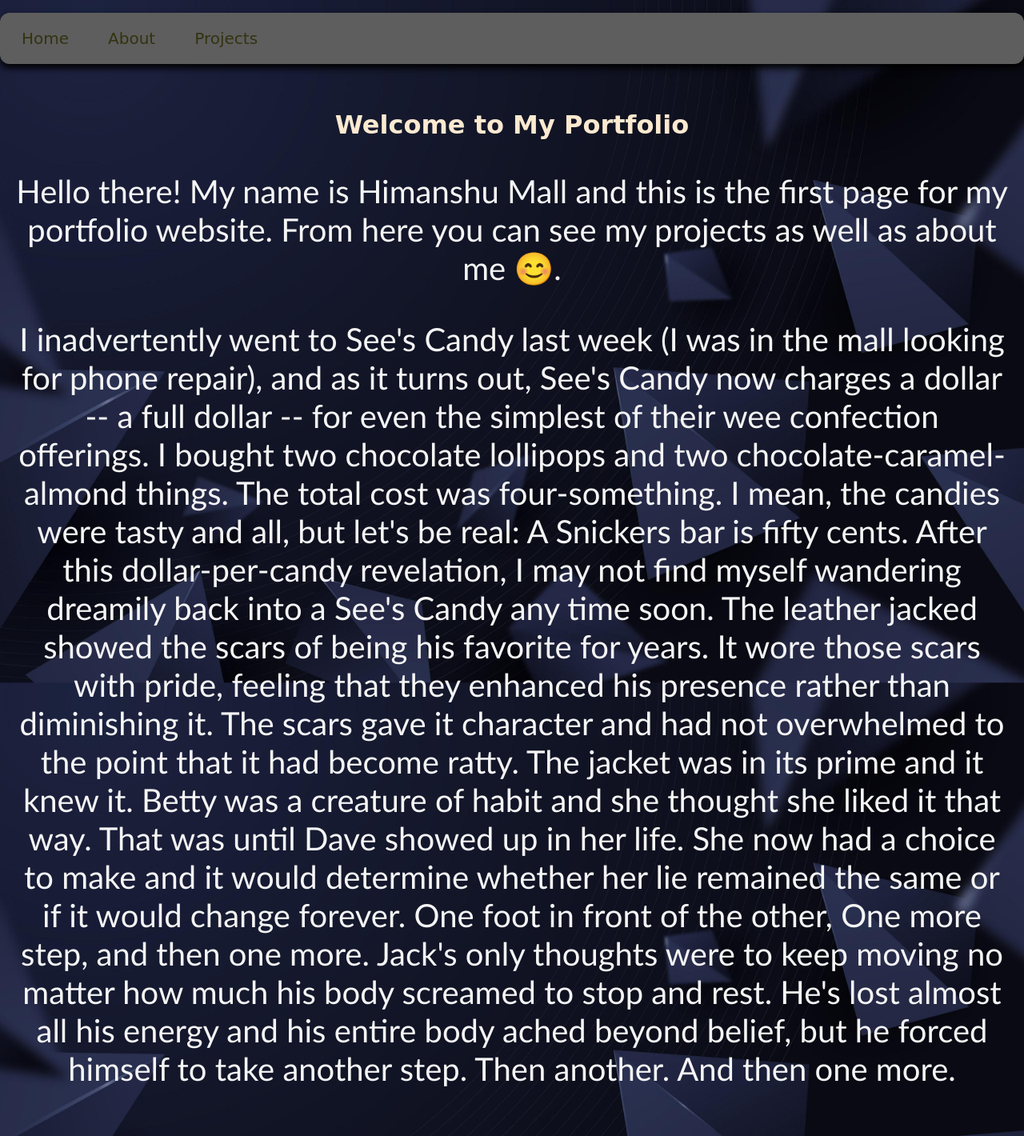
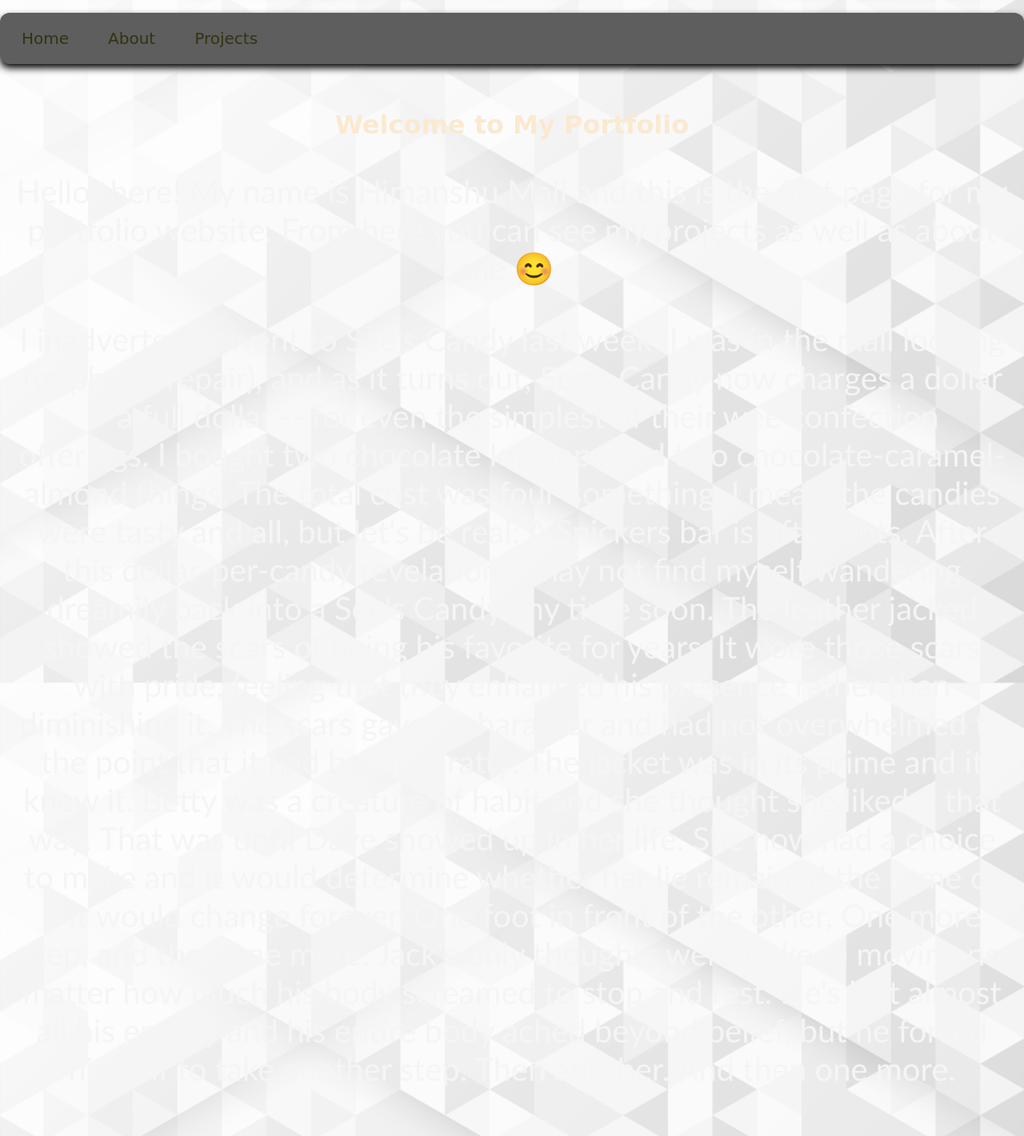
Before and after one commit to Hitman7084/My_Portfolio, a Flask app: page / in a window 1280 px wide. Shown: the whole page at 80% size. Run offline with Flask 3, Linux system fonts and the light colour scheme.

Commit message:
Update styles.css

```diff
--- a/static/css/styles.css
+++ b/static/css/styles.css
@@ -5,7 +5,7 @@ body {
     margin: 0;
     padding: 0;
     box-sizing: border-box;
-    background: url('../images/bg_dark.jpg') no-repeat center center fixed;
+    background: url('../images/bg_light.jpg') no-repeat center center fixed;
     background-size: cover;
     transition: background-color 0.3s ease, color 0.3s ease;
 }
```
